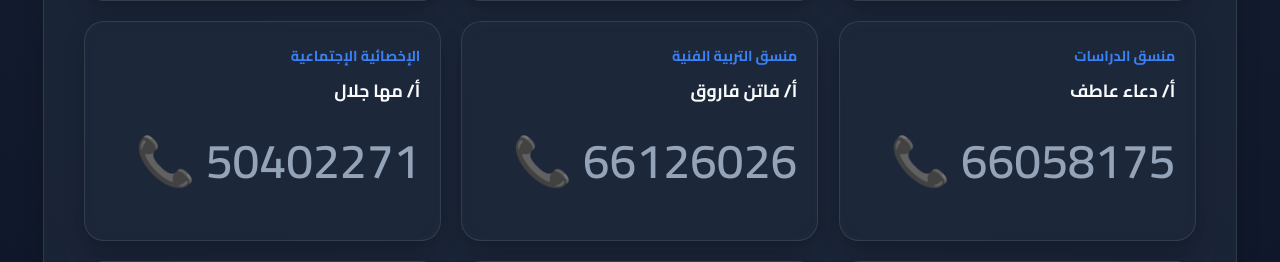
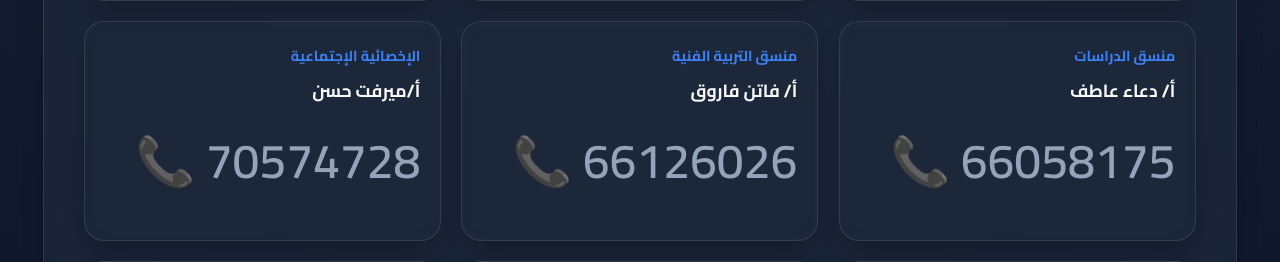
Before and after one commit to CairoSchool/Cairo.School.Platform-Alwakrah, a Flask app: page /contact in a window 1280 px wide. Shown: the part 702-964 px from the top of the page. Run offline with Flask 3, Linux system fonts and the light colour scheme.

Commit message:
Add files via upload

```diff
--- a/templates/contact.html
+++ b/templates/contact.html
@@ -65,8 +65,8 @@
 
             <div class="service-card" style="padding: 20px; text-align: right;" data-aos="zoom-in" data-aos-delay="400">
                 <div style="color: var(--accent-color); font-size: 0.9rem; font-weight: 700; margin-bottom: 5px;">الإخصائية الإجتماعية</div>
-                <div style="font-weight: 700; color: var(--text-main); font-size: 1.1rem; margin-bottom: 8px;">أ/ مها جلال</div>
-                <span style="color: var(--text-muted); font-weight: 600; display: block; direction: ltr; text-align: right;">📞 50402271</span>
+                <div style="font-weight: 700; color: var(--text-main); font-size: 1.1rem; margin-bottom: 8px;">أ/ميرفت حسن </div>
+                <span style="color: var(--text-muted); font-weight: 600; display: block; direction: ltr; text-align: right;">📞 70574728</span>
             </div>
 
             <div class="service-card" style="padding: 20px; text-align: right;" data-aos="zoom-in" data-aos-delay="450">
```
